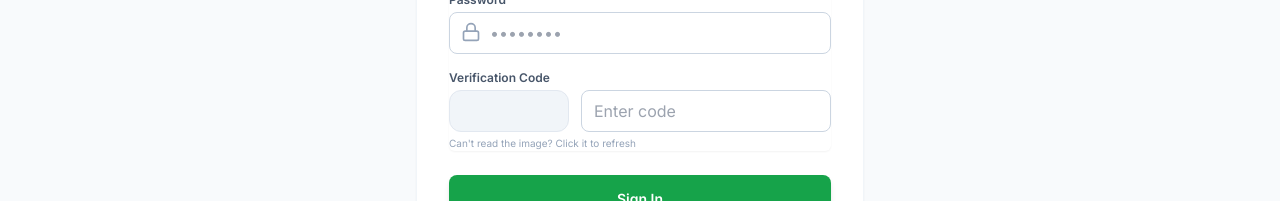
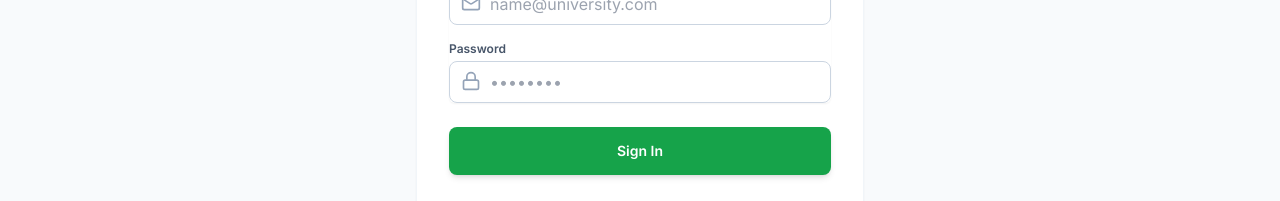
Before and after one commit to shresthsambharia/hostelkart, a React (Vite) app in the folder frontend/: page /login in a window 1280 px wide. Shown: the part 400-601 px from the top of the page. Built offline with nearby package versions, Linux system fonts and the light colour scheme; no server answers.

Commit message:
feat: remove CAPTCHA verification from Login page and login auth API

```diff
--- a/frontend/src/context/AuthContext.jsx
+++ b/frontend/src/context/AuthContext.jsx
@@ -33,10 +33,10 @@ export const AuthProvider = ({ children }) => {
     checkLoggedIn();
   }, []);
 
-  const login = async (email, password, captchaId, captchaAnswer) => {
+  const login = async (email, password) => {
     setLoading(true);
     try {
-      const { data } = await authAPI.login({ email, password, captchaId, captchaAnswer });
+      const { data } = await authAPI.login({ email, password });
 
       // Store credentials
       localStorage.setItem('token', data.token);
--- a/frontend/src/pages/Login.jsx
+++ b/frontend/src/pages/Login.jsx
@@ -2,15 +2,11 @@ import React, { useState, useEffect } from 'react';
 import { Link, useNavigate } from 'react-router-dom';
 import { useAuth } from '../context/AuthContext';
 import { Lock, Mail, AlertCircle } from 'lucide-react';
-import { authAPI } from '../api';
 
 const Login = () => {
   const [email, setEmail] = useState('');
   const [password, setPassword] = useState('');
   const [error, setError] = useState('');
-  const [captchaId, setCaptchaId] = useState('');
-  const [captchaSvg, setCaptchaSvg] = useState('');
-  const [captchaAnswer, setCaptchaAnswer] = useState('');
   const { login, user } = useAuth();
   const navigate = useNavigate();
 
@@ -23,21 +19,6 @@ const Login = () => {
     }
   }, [user, navigate]);
 
-  const fetchCaptcha = async () => {
-    try {
-      const { data } = await authAPI.getCaptcha();
-      setCaptchaId(data.captchaId);
-      setCaptchaSvg(data.captchaSvg);
-      setCaptchaAnswer('');
-    } catch (err) {
-      console.error('Error fetching captcha:', err);
-    }
-  };
-
-  useEffect(() => {
-    fetchCaptcha();
-  }, []);
-
   const handleSubmit = async (e) => {
     e.preventDefault();
     setError('');
@@ -47,15 +28,9 @@ const Login = () => {
       return;
     }
 
-    if (!captchaAnswer) {
-      setError('Please enter the CAPTCHA verification code');
-      return;
-    }
-
-    const res = await login(email, password, captchaId, captchaAnswer);
+    const res = await login(email, password);
     if (!res.success) {
       setError(res.message);
-      fetchCaptcha();
     }
   };
 
@@ -120,32 +95,6 @@ const Login = () => {
                 <Lock className="w-5 h-5 text-slate-400 absolute left-3 top-2.5" />
               </div>
             </div>
-
-            <div>
-              <label htmlFor="captcha" className="text-xs font-semibold text-slate-600 block mb-1">
-                Verification Code
-              </label>
-              <div className="flex items-center space-x-3">
-                <div
-                  className="bg-slate-100 rounded-xl border border-slate-200 shrink-0 flex items-center justify-center cursor-pointer overflow-hidden"
-                  onClick={fetchCaptcha}
-                  title="Click to refresh CAPTCHA"
-                  dangerouslySetInnerHTML={{ __html: captchaSvg }}
-                  style={{ height: '42px', width: '120px' }}
-                />
-                <input
-                  id="captcha"
-                  name="captchaAnswer"
-                  type="text"
-                  required
-                  className="input-field"
-                  placeholder="Enter code"
-                  value={captchaAnswer}
-                  onChange={(e) => setCaptchaAnswer(e.target.value)}
-                />
-              </div>
-              <p className="text-[10px] text-slate-400 mt-1">Can't read the image? Click it to refresh</p>
-            </div>
           </div>
 
           <div>
```
Also changed, not shown: 1 other file (tests, documents, lock files or other folders).
